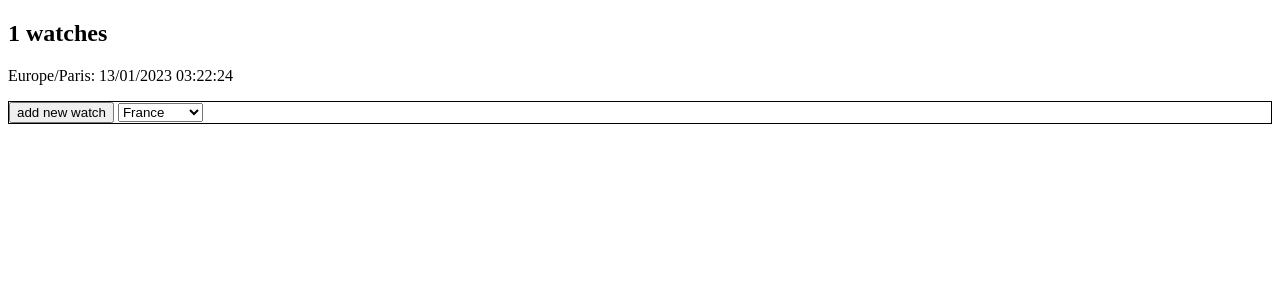
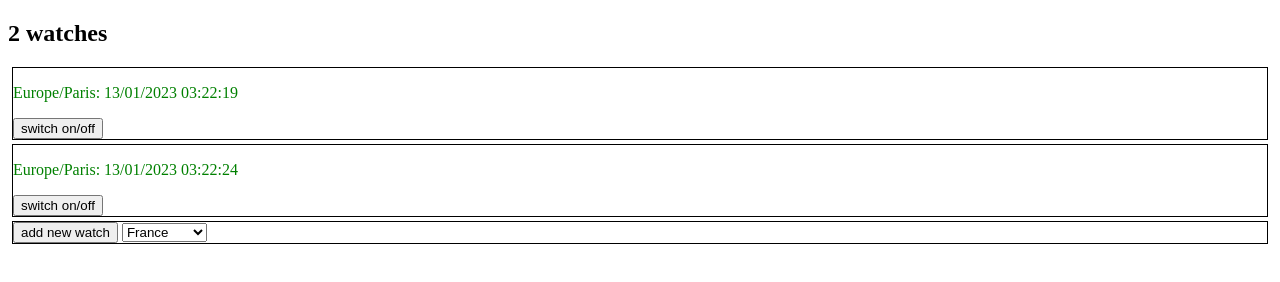
Before and after one commit to bak840/watcher, a website built with Vite: page index.html in a window 1280 px wide. Both pictures are taken after a click on the button "add new watch". Built offline with nearby package versions, Linux system fonts and the light colour scheme.

Commit message:
Switch watch color

```diff
--- a/index.html
+++ b/index.html
@@ -12,7 +12,7 @@
 <body>
   <div id="app">
     <div id="watches"></div>
-    <div id="controls">
+    <div class="border">
       <button id="newWachButton">add new watch</button>
       <select id="newWatchSelect" name="newWatchTZ">
         <option value="Europe/Paris">France</option>
--- a/src/controller.ts
+++ b/src/controller.ts
@@ -4,29 +4,45 @@ class Controller {
   watches: Watch[];
 
   constructor() {
-    this.watches = [];
+    this.watches = [new Watch("Europe/Paris")];
   }
 
   render(): string {
     let result = `<h2>${this.watches.length} watches</h2>`;
-    this.watches.forEach(w => result = result + this.renderWatchToHTML(w));
+    this.watches.forEach((w) => (result = result + this.renderWatchToHTML(w)));
     return result;
   }
 
   renderWatchToHTML(watch: Watch) {
-    let result = `<div><p>${watch.timezone}: ${watch.time.toLocaleString("fr-FR", {timeZone: watch.timezone})}</p></div>`;
+    let result = `<div id="${watch.id}" class="border">
+    <p class="${watch.on ? "watch-on" : "watch-off"}">${
+      watch.timezone
+    }: ${watch.time.toLocaleString("fr-FR", {
+      timeZone: watch.timezone,
+    })}</p>
+    <button id="lightButton">switch on/off</button>
+    </div>`;
     return result;
   }
 
+  getIndexOfWatchById(id: string) {
+    return this.watches.findIndex((w) => w.id === id);
+  }
+
+  switchWatchLight(id: string) {
+    this.watches[this.getIndexOfWatchById(id)].on =
+      !this.watches[this.getIndexOfWatchById(id)].on;
+    this.dispatchRerenderEvent();
+  }
+
   dispatchRerenderEvent() {
-    document.dispatchEvent(new Event('rerender'));
+    document.dispatchEvent(new Event("rerender"));
   }
 
   addWatch(locale: string) {
-    console.log(locale);
     this.watches.push(new Watch(locale));
     this.dispatchRerenderEvent();
   }
 }
 
-export {Controller}
+export { Controller };
--- a/src/models.ts
+++ b/src/models.ts
@@ -1,9 +1,9 @@
-import { v4 as uuidv4 } from 'uuid';
+import { v4 as uuidv4 } from "uuid";
 
 enum Mode {
   View,
   EditHour,
-  EditMinute
+  EditMinute,
 }
 
 class Watch {
@@ -22,4 +22,4 @@ class Watch {
   }
 }
 
-export {Watch, Mode}
+export { Watch, Mode };
--- a/src/view.ts
+++ b/src/view.ts
@@ -1,27 +1,29 @@
 import { Controller } from "./controller";
-
-// export function setupCounter(element: HTMLButtonElement) {
-//   let counter = 0
-//   const setCounter = (count: number) => {
-//     counter = count
-//     element.innerHTML = `count is ${counter}`
-//   }
-//   element.addEventListener('click', () => setCounter(counter + 1))
-//   setCounter(0)
-// }
-
-// setupCounter(document.querySelector<HTMLButtonElement>('#counter')!)
 
 export function setupController() {
   let controller = new Controller();
 
-  const rerender = () => document.getElementById("watches")!.innerHTML = controller.render();
+  const rerender = () => {
+    document.getElementById("watches")!.innerHTML = controller.render();
+    hydrateWatches();
+  };
+
+  const hydrateWatches = () => {
+    controller.watches.forEach((w) => {
+      const watchId = w.id;
+      const watchDiv = document.getElementById(watchId);
+      watchDiv!.querySelector("#lightButton")!.addEventListener("click", () => {
+        controller.switchWatchLight(watchId);
+      });
+    });
+  };
 
   document.getElementById("newWachButton")?.addEventListener("click", () => {
-    console.log("click");
-    const locale = (<HTMLSelectElement>document.getElementById("newWatchSelect")).value;
+    const locale = (<HTMLSelectElement>(
+      document.getElementById("newWatchSelect")
+    )).value;
     controller.addWatch(locale);
-  })
+  });
 
   document.addEventListener("rerender", () => rerender());
 
--- a/style.css
+++ b/style.css
@@ -1,4 +1,13 @@
-#controls {
+.border {
   border-style: solid;
   border-width: 1px;
+  margin: 4px;
 }
+
+.watch-on {
+  color: green;
+}
+
+.watch-off {
+  color: red;
+}
```
